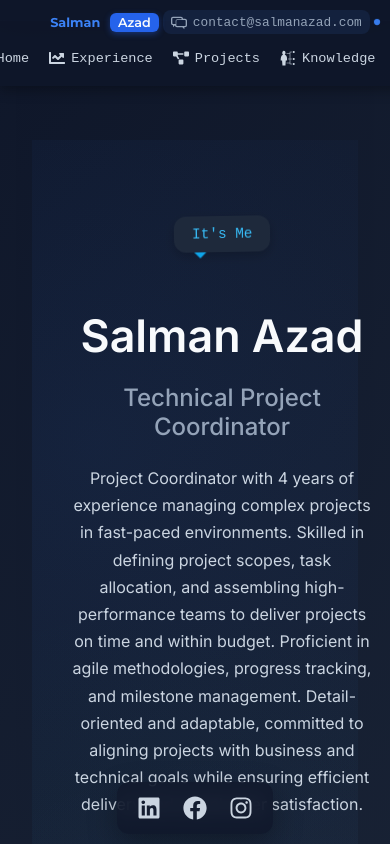
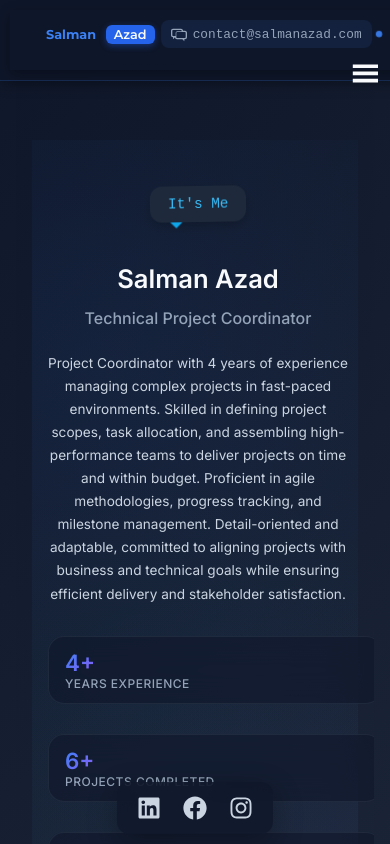
Before and after one commit to TushanSakib/salman-Portfolio, a Next.js app: page / in a window 390 px wide. Shown: the top 844 px of the page. Built offline with nearby package versions, Linux system fonts and the light colour scheme.

Commit message:
Third Commit

```diff
--- a/src/app/Navigation.module.css
+++ b/src/app/Navigation.module.css
@@ -16,6 +16,7 @@
   font-family: 'Montserrat', sans-serif;
   z-index: 1000;
 }
+
 
 /* Left Navigation Items */
 .leftNavigation {
@@ -115,46 +116,6 @@
   font-size: 1rem;
 }
 
-/* Responsive */
-@media (max-width: 768px) {
-  .topNavigation {
-    flex-direction: column;
-    height: auto;
-    gap: 8px;
-    padding: 10px 20px;
-  }
-
-  .leftNavigation,
-  .rightNavigation {
-    justify-content: center;
-    gap: 8px;
-  }
-
-  .links,
-  .contact {
-    font-size: 0.8rem;
-    padding: 4px 8px;
-  }
-}
-
-@media (max-width: 480px){
-  .topNavigation{
-    flex-direction: column;
-    gap: 6px;
-  }
-  .leftNavigation,
-  .rightNavigation {
-    justify-content: center;
-    gap: 4px;
-    margin-left: 10px;
-  }
-
-  .links,
-  .contact {
-    font-size: 0.8rem;
-    padding: 4px 8px;
-  }
-}
 
 .customLogo {
   font-family: 'Montserrat', sans-serif;
@@ -180,3 +141,87 @@
   box-shadow: 0 4px 12px rgba(59, 130, 246, 0.5);
   cursor: pointer;
 }
+
+
+
+/* Hamburger Menu */
+.hamburger {
+  display: none;
+  font-size: 1.8rem;
+  color: #f8fafc;
+  cursor: pointer;
+  z-index: 1100;
+}
+
+/* Responsive Mobile Layout */
+@media (max-width: 768px) {
+  .topNavigation {
+    flex-direction: column;
+    align-items: flex-start; /* stack items vertically */
+    gap: 10px;
+    padding: 10px 20px;
+  }
+
+  /* Hamburger appears under left nav, right-aligned */
+  .hamburger {
+    display: block;
+    align-self: flex-end; /* push to right corner */
+    margin-top: 5px;
+  }
+
+  /* Right Navigation hidden by default */
+  .rightNavigation {
+    position: absolute;
+    top: calc(60px + 40px); /* below top nav + hamburger spacing */
+    right: 0;
+    width: 220px;
+    flex-direction: column;
+    background: rgba(15, 23, 42, 0.98);
+    border-radius: 0 8px 8px 0;
+    padding: 20px;
+    box-shadow: -2px 0 10px rgba(0,0,0,0.3);
+    transform: translateX(100%);
+    opacity: 0;
+    transition: transform 0.3s ease, opacity 0.3s ease;
+  }
+
+  .rightNavigation.active {
+    transform: translateX(0);
+    opacity: 1;
+  }
+
+  .links {
+    width: 100%;
+    padding: 10px;
+    justify-content: flex-start;
+    font-size: 1rem;
+  }
+}
+
+@media (max-width: 480px){
+  .topNavigation{
+    flex-direction: column;
+    gap: 6px;
+    position: relative; /* needed for hamburger positioning */
+  }
+
+  .leftNavigation {
+    width: 100%;
+    justify-content: flex-start;
+    gap: 6px;
+    padding-left: 16px;
+  }
+
+  .rightNavigation {
+    top: 60px;
+    right: -100%;
+    width: 200px;
+    padding: 16px;
+  }
+
+  .links,
+  .contact {
+    font-size: 0.8rem;
+    padding: 6px 10px;
+  }
+}
--- a/src/app/navigation.js
+++ b/src/app/navigation.js
@@ -1,39 +1,57 @@
-import React from "react"
-import Link from "next/link"
-import styles from "./Navigation.module.css"
-import { FaChartLine } from "react-icons/fa";
-import { FaProjectDiagram } from "react-icons/fa";
-import { GiSkills } from "react-icons/gi";
+
+"use client"
+import React, { useState } from "react";
+import Link from "next/link";
 import { MdHome } from "react-icons/md";
+import { FaChartLine, FaProjectDiagram } from "react-icons/fa";
+import { GiSkills, GiHamburgerMenu } from "react-icons/gi";
 import { TiMessages } from "react-icons/ti";
+import styles from "./Navigation.module.css";
 
-function Navigation(){
-    return(
-        <div>
-            {/* Navigation on the top of the page */}
-            <div className={styles.topNavigation}>
+function Navigation() {
+  const [menuOpen, setMenuOpen] = useState(false);
 
-                {/* Right side navigation */}
+  const toggleMenu = () => setMenuOpen(!menuOpen);
 
-                <div className={styles.leftNavigation}>
-                    <div className={styles.customLogo}>Salman <span>Azad</span></div>
+  const handleClick = ()=> setMenuOpen(false)
 
-                    <div className={styles.contact}><TiMessages/>contact@salmanazad.com</div>
+  return (
+    <div className={styles.topNavigation}>
+      {/* Left Navigation */}
+      <div className={styles.leftNavigation}>
+        <div className={styles.customLogo}>
+          Salman <span>Azad</span>
+        </div>
+        <div className={styles.contact}>
+          <TiMessages />
+          contact@salmanazad.com
+        </div>
+      </div>
 
-                </div>
+      {/* Hamburger Icon */}
+      <div className={styles.hamburger} onClick={toggleMenu}>
+        <GiHamburgerMenu />
+      </div>
 
-                {/* Left side navigation */}
-                <div className={styles.rightNavigation}>
-                    <div><Link href={"/"} className={styles.links}><MdHome/>Home</Link></div>
-                    <div><Link href={"/experience"} className={styles.links}><FaChartLine/>Experience</Link></div>
-                    <div><Link href={"/project"} className={styles.links}><FaProjectDiagram/>Projects</Link></div>
-                    <div><Link href={"/knowledge"} className={styles.links}><GiSkills/>Knowledge</Link></div>
-                </div>
-
-            </div>
-
-        </div>
-    )
+      {/* Right Navigation Links */}
+      <div
+        className={`${styles.rightNavigation} ${menuOpen ? styles.active : ""}`}
+      >
+        <Link href={"/"} className={styles.links} onClick={handleClick}>
+          <MdHome /> Home
+        </Link>
+        <Link href={"/experience"} className={styles.links} onClick={handleClick}>
+          <FaChartLine /> Experience
+        </Link>
+        <Link href={"/project"} className={styles.links} onClick={handleClick}>
+          <FaProjectDiagram /> Projects
+        </Link>
+        <Link href={"/knowledge"} className={styles.links} onClick={handleClick}>
+          <GiSkills /> Knowledge
+        </Link>
+      </div>
+    </div>
+  );
 }
 
 export default Navigation;
--- a/src/app/pages/home.js
+++ b/src/app/pages/home.js
@@ -16,8 +16,10 @@ function Home() {
   if (loading) {
     return (
       <div className={styles.loadingContainer}>
-        <div className={styles.loadingSpinner}>Loading Home...</div>
-      </div>
+  <div className={styles.loadingSpinner}></div>
+  <div className={styles.loadingText}>Loading Home...</div>
+</div>
+
     );
   }
 
--- a/src/app/pages/home.module.css
+++ b/src/app/pages/home.module.css
@@ -170,52 +170,14 @@
   transform: scale(1.03);
   box-shadow: 0 15px 35px rgba(59,130,246,0.2);
 }
-
-/* Mobile view */
-@media (max-width: 768px) {
-  .profileImage {
-    height: 320px;   /* smaller height for phones */
-    max-width: 650px;
-  }
-}
-
-
-
-/* .profileImage {
-  flex: 1;
-  min-width: 250px;
+/* Loading Container */
+.loadingContainer {
   display: flex;
   justify-content: center;
   align-items: center;
-}
-
-.profileImage img {
-  max-width: 100%;
-  border-radius: 16px;
-  box-shadow: 0 10px 25px rgba(0,0,0,0.2);
-  transition: transform 0.3s ease, box-shadow 0.3s ease;
-}
-
-.profileImage img:hover {
-  transform: scale(1.03);
-  box-shadow: 0 15px 35px rgba(59,130,246,0.2);
-} */
-
-/* Responsive */
-@media (max-width: 768px) {
-  .homeContainer {
-    flex-direction: column;
-    align-items: center;
-    text-align: center;
-  }
-
-  .stats {
-    justify-content: center;
-  }
-
-  .profileBio {
-    margin-bottom: 40px;
-  }
+  min-height: 100vh;
+  background: linear-gradient(135deg, #0f172a 0%, #1e293b 100%);
+  flex-direction: column;
 }
 
 /* Loading Container */
@@ -225,28 +187,241 @@
   align-items: center;
   min-height: 100vh;
   background: linear-gradient(135deg, #0f172a 0%, #1e293b 100%);
+  flex-direction: column;
+  gap: 20px;
 }
 
+/* Loading Spinner */
 .loadingSpinner {
-  text-align: center;
-  color: #94a3b8;
-  font-size: 1.2rem;
-  position: relative;
+  width: 60px;
+  height: 60px;
+  border: 6px solid rgba(59, 130, 246, 0.2);
+  border-top-color: #3b82f6; /* blue accent */
+  border-radius: 50%;
+  animation: spin 1s linear infinite; /* only spinner rotates */
 }
 
-.loadingSpinner::before {
-  content: '';
-  display: block;
-  width: 40px;
-  height: 40px;
-  margin: 0 auto 20px;
-  border: 3px solid rgba(59, 130, 246, 0.1);
-  border-top: 3px solid #3b82f6;
-  border-radius: 50%;
-  animation: spin 1s linear infinite;
+/* Spinner Text */
+.loadingText {
+  color: #cbd5e1;
+  font-family: 'Inter', sans-serif;
+  font-size: 1.2rem;
+  font-weight: 500;
+  letter-spacing: 1px;
+  text-align: center;
 }
 
+/* Spinner Animation */
 @keyframes spin {
   0% { transform: rotate(0deg); }
   100% { transform: rotate(360deg); }
 }
+
+
+
+/* ==================== MOBILE RESPONSIVE HOME SECTION ==================== */
+
+/* ==================== MOBILE DEVICES ==================== */
+
+/* Small phones: up to 412px */
+@media (max-width: 412px) {
+  .homeSection {
+    padding: 50px 16px;
+  }
+
+  .homeContainer {
+    flex-direction: column;
+    align-items: center;
+    text-align: center;
+    gap: 20px;
+  }
+
+  .profileBio {
+    width: 100%;
+  }
+
+  .profileImage {
+    width: 100%;
+    max-width: 280px;
+    height: auto;
+  }
+
+  .name {
+    font-size: 1.6rem;
+  }
+
+  .role {
+    font-size: 1rem;
+  }
+
+  .description {
+    font-size: 0.85rem;
+  }
+
+  .stats {
+    flex-direction: column;
+    align-items: center;
+    width: 100%;
+  }
+
+  .statItem {
+    width: 100%;
+    text-align: center;
+    padding: 12px 16px;
+  }
+
+  .statNumber {
+    font-size: 1.4rem;
+  }
+
+  .statLabel {
+    font-size: 0.75rem;
+  }
+}
+
+/* Medium phones: 413px - 480px (Samsung Galaxy S8+) */
+@media (min-width: 413px) and (max-width: 480px) {
+  .homeSection {
+    padding: 55px 18px;
+  }
+
+  .homeContainer {
+    flex-direction: column;
+    align-items: center;
+    text-align: center;
+    gap: 25px;
+  }
+
+  .profileBio {
+    width: 100%;
+  }
+
+  .profileImage {
+    width: 100%;
+    max-width: 300px;
+    height: auto;
+  }
+
+  .name {
+    font-size: 1.8rem;
+  }
+
+  .role {
+    font-size: 1.1rem;
+  }
+
+  .description {
+    font-size: 0.9rem;
+  }
+
+  .stats {
+    flex-wrap: wrap;
+    justify-content: center;
+    gap: 15px;
+  }
+
+  .statNumber {
+    font-size: 1.5rem;
+  }
+
+  .statLabel {
+    font-size: 0.78rem;
+  }
+}
+
+/* Larger phones / small tablets: 481px - 767px */
+@media (min-width: 481px) and (max-width: 767px) {
+  .homeSection {
+    padding: 60px 20px;
+  }
+
+  .homeContainer {
+    flex-direction: row; /* side by side if space allows */
+    flex-wrap: wrap;
+    align-items: flex-start;
+    justify-content: center;
+    gap: 20px;
+  }
+
+  .profileBio, .profileImage {
+    flex: 1 1 45%;
+    max-width: 45%;
+    box-sizing: border-box;
+  }
+
+  .profileImage {
+    max-width: 320px;
+    height: auto;
+  }
+
+  .name {
+    font-size: 2rem;
+  }
+
+  .role {
+    font-size: 1.2rem;
+  }
+
+  .description {
+    font-size: 0.95rem;
+  }
+
+  .stats {
+    justify-content: flex-start;
+    gap: 18px;
+  }
+
+  .statNumber {
+    font-size: 1.6rem;
+  }
+
+  .statLabel {
+    font-size: 0.8rem;
+  }
+}
+
+/* Tablets / small laptops: 768px - 1024px */
+@media (min-width: 768px) and (max-width: 1024px) {
+  .homeSection {
+    padding: 70px 30px;
+  }
+
+  .homeContainer {
+    flex-direction: row;
+    gap: 40px;
+  }
+
+  .profileBio {
+    flex: 1 1 50%;
+    max-width: 50%;
+  }
+
+  .profileImage {
+    flex: 1 1 45%;
+    max-width: 45%;
+  }
+
+  .name {
+    font-size: 2.2rem;
+  }
+
+  .role {
+    font-size: 1.3rem;
+  }
+
+  .description {
+    font-size: 1rem;
+  }
+
+  .stats {
+    gap: 20px;
+  }
+
+  .statNumber {
+    font-size: 1.8rem;
+  }
+
+  .statLabel {
+    font-size: 0.85rem;
+  }
+}
```
